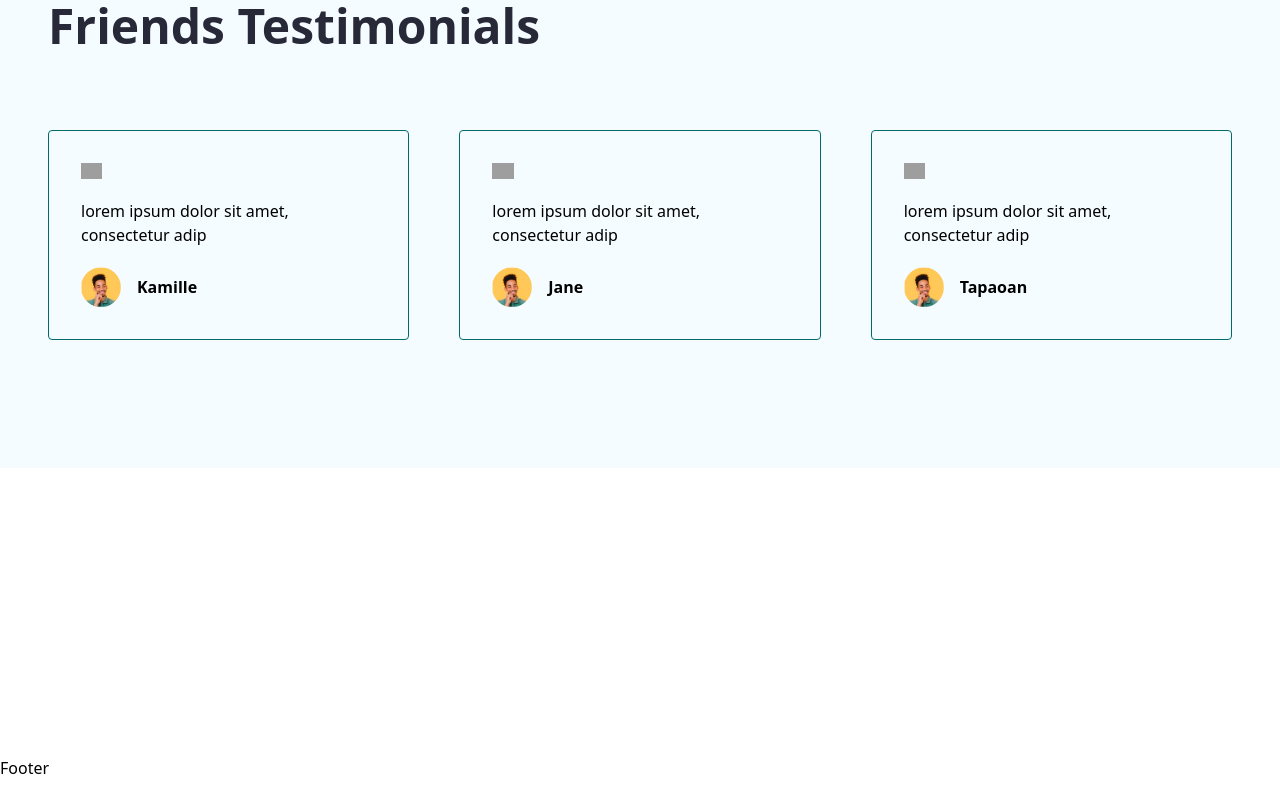
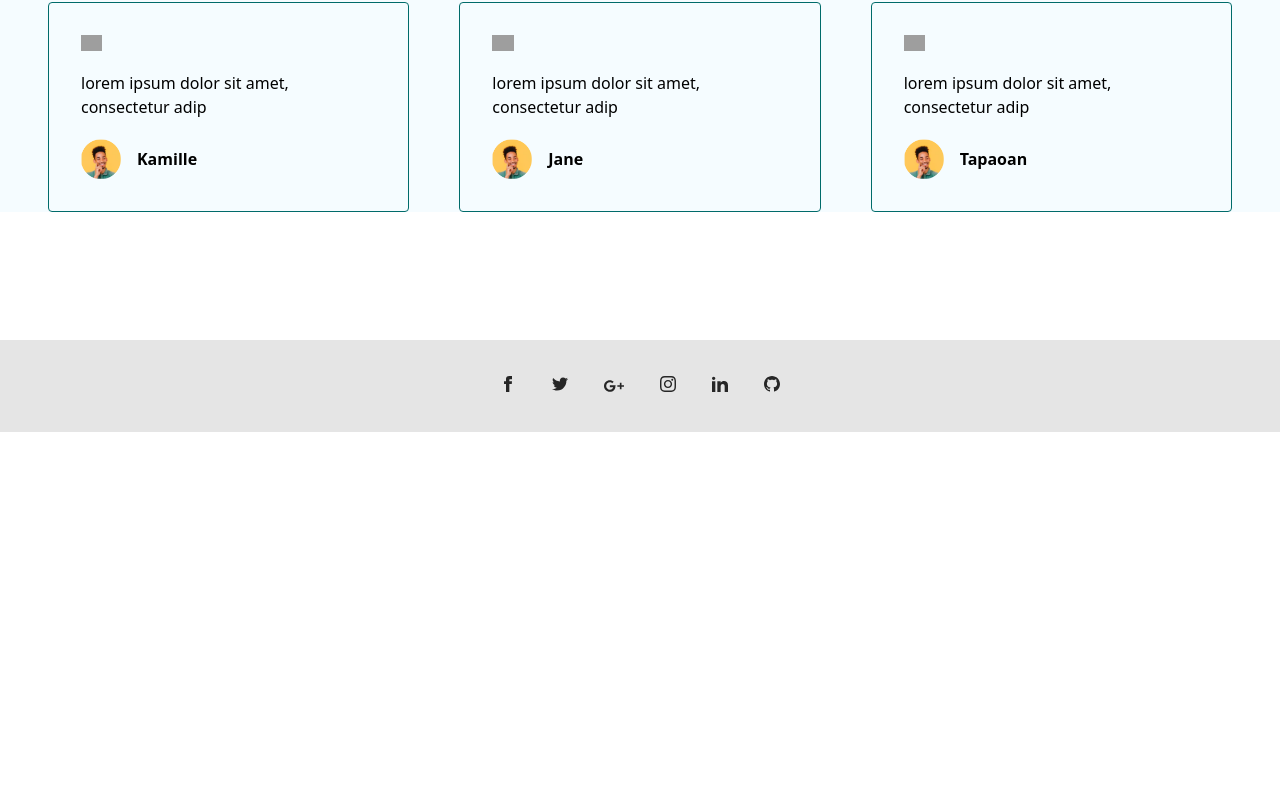
Before and after one commit to jayfrancissilao/website_port3, a React (Vite) app: page / in a window 1280 px wide. Shown: the part 3102-3914 px from the top of the page. After the commit the page ends 3534 px from the top, so only its background shows below. Built offline with nearby package versions, Linux system fonts and the light colour scheme; grey boxes are pictures that could not be loaded.

Commit message:
done testi and footer

```diff
--- a/package.json
+++ b/package.json
@@ -13,6 +13,7 @@
     "react": "^18.2.0",
     "react-dom": "^18.2.0",
     "react-icons": "^4.11.0",
+    "react-scroll": "^1.8.9",
     "swiper": "^10.3.0"
   },
   "devDependencies": {
--- a/src/components/About/About.jsx
+++ b/src/components/About/About.jsx
@@ -1,7 +1,7 @@
 import AboutProfile from "/src/assets/AboutPicture/profile_latest.png";
 const About = () => {
   return (
-    <div className="lg:mx-12 mx-4">
+    <div className="lg:mx-12 mx-4" id="about">
       <div className="flex flex-col sm:flex-row md:gap-24 gap-12 items-center justify-between py-10">
         {/* image here */}
         <div className="sm:w-1/2">
--- a/src/components/Footer/Footer.jsx
+++ b/src/components/Footer/Footer.jsx
@@ -1,5 +1,93 @@
 const Footer = () => {
-  return <div className="py-40">Footer</div>;
+  return (
+    <div>
+      <footer className="flex flex-col items-center bg-neutral-200 text-center text-white dark:bg-neutral-600">
+        <div className="container pt-9">
+          <div className="mb-9 flex justify-center ">
+            <a
+              href="#!"
+              className="mr-9 text-neutral-800 dark:text-neutral-200"
+            >
+              <svg
+                xmlns="http://www.w3.org/2000/svg"
+                className="h-4 w-4 cursor-pointer"
+                fill="currentColor"
+                viewBox="0 0 24 24"
+              >
+                <path d="M9 8h-3v4h3v12h5v-12h3.642l.358-4h-4v-1.667c0-.955.192-1.333 1.115-1.333h2.885v-5h-3.808c-3.596 0-5.192 1.583-5.192 4.615v3.385z" />
+              </svg>
+            </a>
+            <a
+              href="#!"
+              className="mr-9 text-neutral-800 dark:text-neutral-200"
+            >
+              <svg
+                xmlns="http:  //www.w3.org/2000/svg"
+                className="h-4 w-4"
+                fill="currentColor"
+                viewBox="0 0 24 24"
+              >
+                <path d="M24 4.557c-.883.392-1.832.656-2.828.775 1.017-.609 1.798-1.574 2.165-2.724-.951.564-2.005.974-3.127 1.195-.897-.957-2.178-1.555-3.594-1.555-3.179 0-5.515 2.966-4.797 6.045-4.091-.205-7.719-2.165-10.148-5.144-1.29 2.213-.669 5.108 1.523 6.574-.806-.026-1.566-.247-2.229-.616-.054 2.281 1.581 4.415 3.949 4.89-.693.188-1.452.232-2.224.084.626 1.956 2.444 3.379 4.6 3.419-2.07 1.623-4.678 2.348-7.29 2.04 2.179 1.397 4.768 2.212 7.548 2.212 9.142 0 14.307-7.721 13.995-14.646.962-.695 1.797-1.562 2.457-2.549z" />
+              </svg>
+            </a>
+            <a
+              href="#!"
+              className="mr-9 text-neutral-800 dark:text-neutral-200"
+            >
+              <svg
+                xmlns="http://www.w3.org/2000/svg"
+                className="h-5 w-5"
+                fill="currentColor"
+                viewBox="0 0 24 24"
+              >
+                <path
+                  d="M7 11v2.4h3.97c-.16 1.029-1.2 3.02-3.97 3.02-2.39 0-4.34-1.979-4.34-4.42 0-2.44 1.95-4.42 4.34-4.42 1.36 0 2.27.58 2.79 1.08l1.9-1.83c-1.22-1.14-2.8-1.83-4.69-1.83-3.87 0-7 3.13-7 7s3.13 7 7 7c4.04 0 6.721-2.84 6.721-6.84 0-.46-.051-.81-.111-1.16h-6.61zm0 0 17 2h-3v3h-2v-3h-3v-2h3v-3h2v3h3v2z"
+                  fill-rule="evenodd"
+                  clip-rule="evenodd"
+                />
+              </svg>
+            </a>
+            <a
+              href="#!"
+              className="mr-9 text-neutral-800 dark:text-neutral-200"
+            >
+              <svg
+                xmlns="http://www.w3.org/2000/svg"
+                className="h-4 w-4"
+                fill="currentColor"
+                viewBox="0 0 24 24"
+              >
+                <path d="M12 2.163c3.204 0 3.584.012 4.85.07 3.252.148 4.771 1.691 4.919 4.919.058 1.265.069 1.645.069 4.849 0 3.205-.012 3.584-.069 4.849-.149 3.225-1.664 4.771-4.919 4.919-1.266.058-1.644.07-4.85.07-3.204 0-3.584-.012-4.849-.07-3.26-.149-4.771-1.699-4.919-4.92-.058-1.265-.07-1.644-.07-4.849 0-3.204.013-3.583.07-4.849.149-3.227 1.664-4.771 4.919-4.919 1.266-.057 1.645-.069 4.849-.069zm0-2.163c-3.259 0-3.667.014-4.947.072-4.358.2-6.78 2.618-6.98 6.98-.059 1.281-.073 1.689-.073 4.948 0 3.259.014 3.668.072 4.948.2 4.358 2.618 6.78 6.98 6.98 1.281.058 1.689.072 4.948.072 3.259 0 3.668-.014 4.948-.072 4.354-.2 6.782-2.618 6.979-6.98.059-1.28.073-1.689.073-4.948 0-3.259-.014-3.667-.072-4.947-.196-4.354-2.617-6.78-6.979-6.98-1.281-.059-1.69-.073-4.949-.073zm0 5.838c-3.403 0-6.162 2.759-6.162 6.162s2.759 6.163 6.162 6.163 6.162-2.759 6.162-6.163c0-3.403-2.759-6.162-6.162-6.162zm0 10.162c-2.209 0-4-1.79-4-4 0-2.209 1.791-4 4-4s4 1.791 4 4c0 2.21-1.791 4-4 4zm6.406-11.845c-.796 0-1.441.645-1.441 1.44s.645 1.44 1.441 1.44c.795 0 1.439-.645 1.439-1.44s-.644-1.44-1.439-1.44z" />
+              </svg>
+            </a>
+            <a
+              href="#!"
+              className="mr-9 text-neutral-800 dark:text-neutral-200"
+            >
+              <svg
+                xmlns="http://www.w3.org/2000/svg"
+                className="h-4 w-4"
+                fill="currentColor"
+                viewBox="0 0 24 24"
+              >
+                <path d="M4.98 3.5c0 1.381-1.11 2.5-2.48 2.5s-2.48-1.119-2.48-2.5c0-1.38 1.11-2.5 2.48-2.5s2.48 1.12 2.48 2.5zm.02 4.5h-5v16h5v-16zm7.982 0h-4.968v16h4.969v-8.399c0-4.67 6.029-5.052 6.029 0v8.399h4.988v-10.131c0-7.88-8.922-7.593-11.018-3.714v-2.155z" />
+              </svg>
+            </a>
+            <a href="#!" className="text-neutral-800 dark:text-neutral-200">
+              <svg
+                xmlns="http://www.w3.org/2000/svg"
+                className="h-4 w-4"
+                fill="currentColor"
+                viewBox="0 0 24 24"
+              >
+                <path d="M12 0c-6.626 0-12 5.373-12 12 0 5.302 3.438 9.8 8.207 11.387.599.111.793-.261.793-.577v-2.234c-3.338.726-4.033-1.416-4.033-1.416-.546-1.387-1.333-1.756-1.333-1.756-1.089-.745.083-.729.083-.729 1.205.084 1.839 1.237 1.839 1.237 1.07 1.834 2.807 1.304 3.492.997.107-.775.418-1.305.762-1.604-2.665-.305-5.467-1.334-5.467-5.931 0-1.311.469-2.381 1.236-3.221-.124-.303-.535-1.524.117-3.176 0 0 1.008-.322 3.301 1.23.957-.266 1.983-.399 3.003-.404 1.02.005 2.047.138 3.006.404 2.291-1.552 3.297-1.23 3.297-1.23.653 1.653.242 2.874.118 3.176.77.84 1.235 1.911 1.235 3.221 0 4.609-2.807 5.624-5.479 5.921.43.372.823 1.102.823 2.222v3.293c0 .319.192.694.801.576 4.765-1.589 8.199-6.086 8.199-11.386 0-6.627-5.373-12-12-12z" />
+              </svg>
+            </a>
+          </div>
+        </div>
+      </footer>
+    </div>
+  );
 };
 
 export default Footer;
--- a/src/components/Home/Home.jsx
+++ b/src/components/Home/Home.jsx
@@ -1,7 +1,7 @@
 import HomePicture from "/src/assets/HomePicture/homeynobg.png";
 const Home = () => {
   return (
-    <div className="mt-19 bg-bgShade ">
+    <div className="mt-19 bg-bgShade " id="home">
       <div className="lg:px-12 px-4 flex flex-col md:flex-row-reverse items-center justify-between py-24 gap-5">
         {/* left picture here */}
         <div className="md:w-1/2 w-full">
--- a/src/components/Portfolio/Portfolio.jsx
+++ b/src/components/Portfolio/Portfolio.jsx
@@ -7,7 +7,7 @@
   // for Projects Images
   const images = [Project1, Project2, Project3];
   return (
-    <div className="lg:mx-12 mx-4 my-32">
+    <div className="lg:mx-12 mx-4 my-32" id="portfolio">
       {/* Portfolio left side */}
       <div className="flex flex-col md:flex-row justify-between mb-20 gap-8 md:items-center">
         <div className="text-headingColor">
--- a/src/components/Skills/Skills.jsx
+++ b/src/components/Skills/Skills.jsx
@@ -22,7 +22,7 @@
     Github,
   ];
   return (
-    <div className="lg:mx-12 mx-4 py-32">
+    <div className="lg:mx-12 mx-4 py-32" id="skills">
       {/* skills header */}
       <div className="text-headingColor mb-20">
         <p className="text-xl font-semibold mb-5">My Skills</p>
--- a/src/components/Testimonials/Testimonials.jsx
+++ b/src/components/Testimonials/Testimonials.jsx
@@ -1,12 +1,12 @@
 import ReviewCard from "./ReviewCard";
 const Testimonials = () => {
   return (
-    <div className="lg:px-12 px-4 my-32 bg-bgShade py-32">
+    <div className="lg:px-12 px-4 my-32 bg-bgShade py-18" id="testimonials">
       <div className="text-headingColor mb-20">
         <p className="text-xl font-semibold mb-5">Feedback to my work</p>
         <h2 className="md:text-5xl text-4xl font-bold">Friends Testimonials</h2>
       </div>
-      <ReviewCard />
+      <ReviewCard className="z-100" />
     </div>
   );
 };
```
Also changed, not shown: src/components/Navbar/Navbar.jsx (+42 -20 lines), 1 other file (tests, documents, lock files or other folders).
